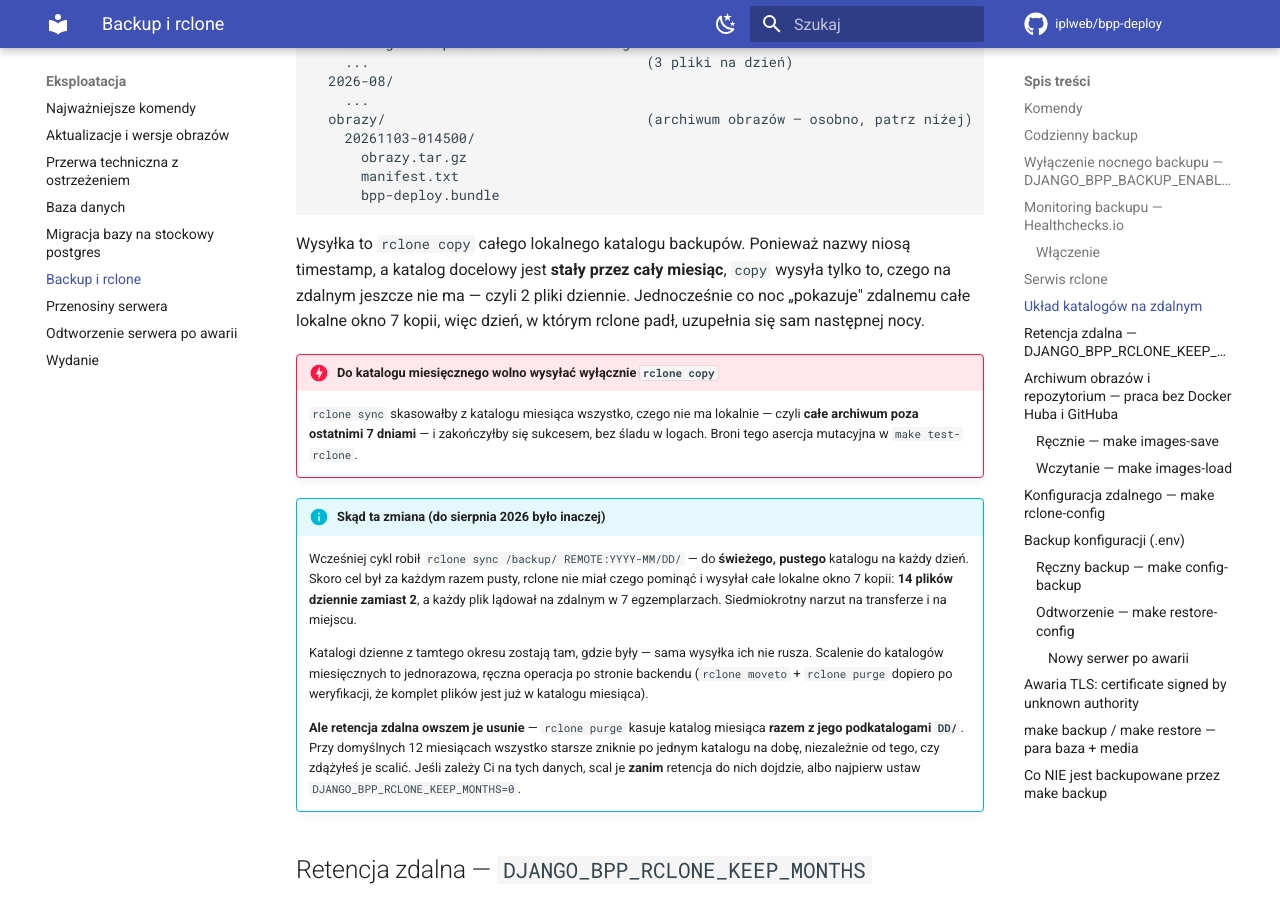
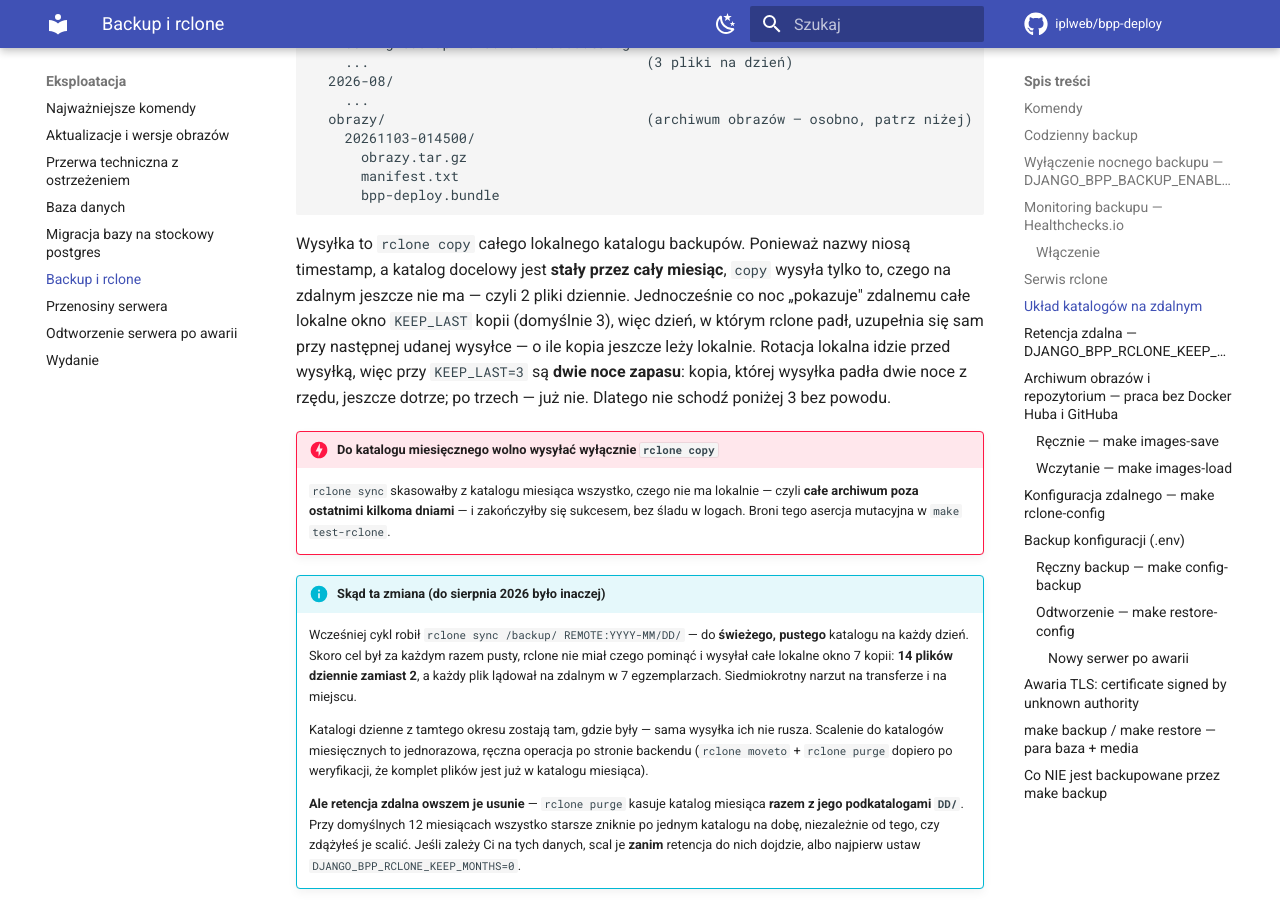
Before and after one commit to iplweb/bpp-deploy, an MkDocs documentation site: the page built from docs/eksploatacja/backup-i-rclone.md, in a window 1280 px wide and 900 px high, scrolled down 4836 px. Built offline with MkDocs 1.6.1 and Material for MkDocs 9.7.7, drawn with Linux system fonts in a browser that asks for light colours; comment, search, counter and statistics services are not loaded; some of the changed text lies outside the part shown.

Commit message:
Backup: domyślnie 3 lokalne kopie zamiast 7 (DJANGO_BPP_BACKUP_KEEP_LAST)
Siedem pełnych zestawów db/media/config zjadało dysk na serwerach
(publikacje.up.lublin.pl: ~38 GiB na samych starszych kopiach), a
zdalna kopia na Dropboxie i tak trzyma historię. Trzy kopie dają dwie
noce zapasu na nieudaną wysyłkę rclone (rotacja idzie przed wysyłką).
Serwery z jawnym DJANGO_BPP_BACKUP_KEEP_LAST w .env zachowują swoją
wartość.

Co-Authored-By: Claude Opus 5.5 <noreply@anthropic.com>

```diff
--- a/docs/eksploatacja/backup-i-rclone.md
+++ b/docs/eksploatacja/backup-i-rclone.md
@@ -217,12 +217,16 @@ backup_enc:
 Wysyłka to `rclone copy` całego lokalnego katalogu backupów. Ponieważ nazwy
 niosą timestamp, a katalog docelowy jest **stały przez cały miesiąc**, `copy`
 wysyła tylko to, czego na zdalnym jeszcze nie ma — czyli 2 pliki dziennie.
-Jednocześnie co noc „pokazuje" zdalnemu całe lokalne okno 7 kopii, więc dzień,
-w którym rclone padł, uzupełnia się sam następnej nocy.
+Jednocześnie co noc „pokazuje" zdalnemu całe lokalne okno `KEEP_LAST` kopii
+(domyślnie 3), więc dzień, w którym rclone padł, uzupełnia się sam przy
+następnej udanej wysyłce — o ile kopia jeszcze leży lokalnie. Rotacja lokalna
+idzie przed wysyłką, więc przy `KEEP_LAST=3` są **dwie noce zapasu**: kopia,
+której wysyłka padła dwie noce z rzędu, jeszcze dotrze; po trzech — już nie.
+Dlatego nie schodź poniżej 3 bez powodu.
 
 !!! danger "Do katalogu miesięcznego wolno wysyłać wyłącznie `rclone copy`"
     `rclone sync` skasowałby z katalogu miesiąca wszystko, czego nie ma
-    lokalnie — czyli **całe archiwum poza ostatnimi 7 dniami** — i zakończyłby
+    lokalnie — czyli **całe archiwum poza ostatnimi kilkoma dniami** — i zakończyłby
     się sukcesem, bez śladu w logach. Broni tego asercja mutacyjna w
     `make test-rclone`.
 
@@ -286,7 +290,7 @@ Bezpieczniki, każdy celowy:
   kod wyjścia cyklu się nie zmienia. Sprzątanie nie ma prawa zamienić udanego
   backupu w alert.
 
-Retencja **lokalna** (`DJANGO_BPP_BACKUP_KEEP_LAST`, domyślnie 7 kopii) jest od
+Retencja **lokalna** (`DJANGO_BPP_BACKUP_KEEP_LAST`, domyślnie 3 kopie) jest od
 niej niezależna i działa jak dotąd.
 
 ## Archiwum obrazów i repozytorium — praca bez Docker Huba i GitHuba {#archiwum-obrazow}
@@ -496,7 +500,7 @@ archiwizowany **tak samo jak baza**:
   zaraz po zrzucie bazy i mediów, z **tym samym timestampem**;
 - **to samo miejsce** — osobny plik obok zrzutów w `$DJANGO_BPP_HOST_BACKUP_DIR`
   (nie wewnątrz dumpu bazy);
-- **ta sama rotacja** — `DJANGO_BPP_BACKUP_KEEP_LAST` (domyślnie 7) i ta sama
+- **ta sama rotacja** — `DJANGO_BPP_BACKUP_KEEP_LAST` (domyślnie 3) i ta sama
   wysyłka na zdalny (`rclone copy` całego katalogu backupów, katalog miesięczny);
 - **tryb 0600**, właściciel = właściciel katalogu backupów (żeby
   `make restore-config` działał z konta operatora bez `sudo`).
```
Also changed, not shown: docs/konfiguracja/zmienne.md (+1 -1 lines), 3 other files.
